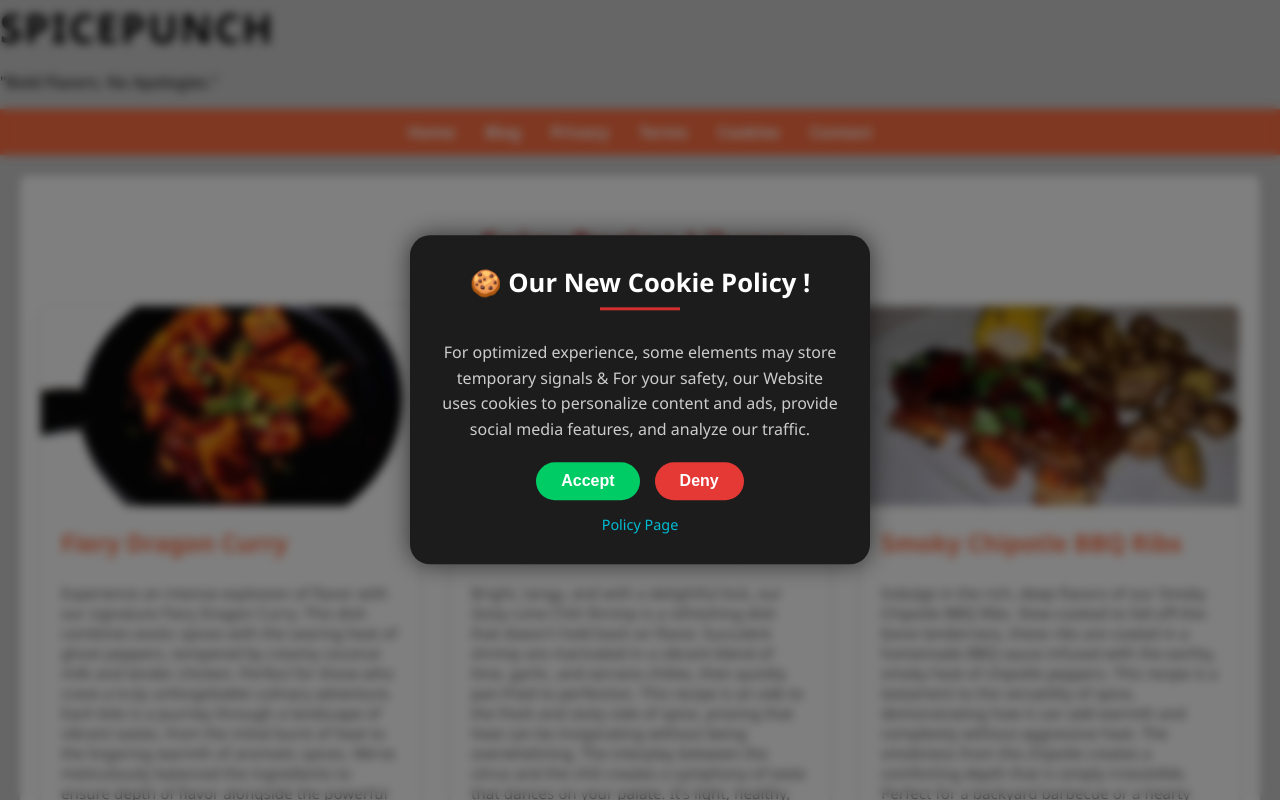
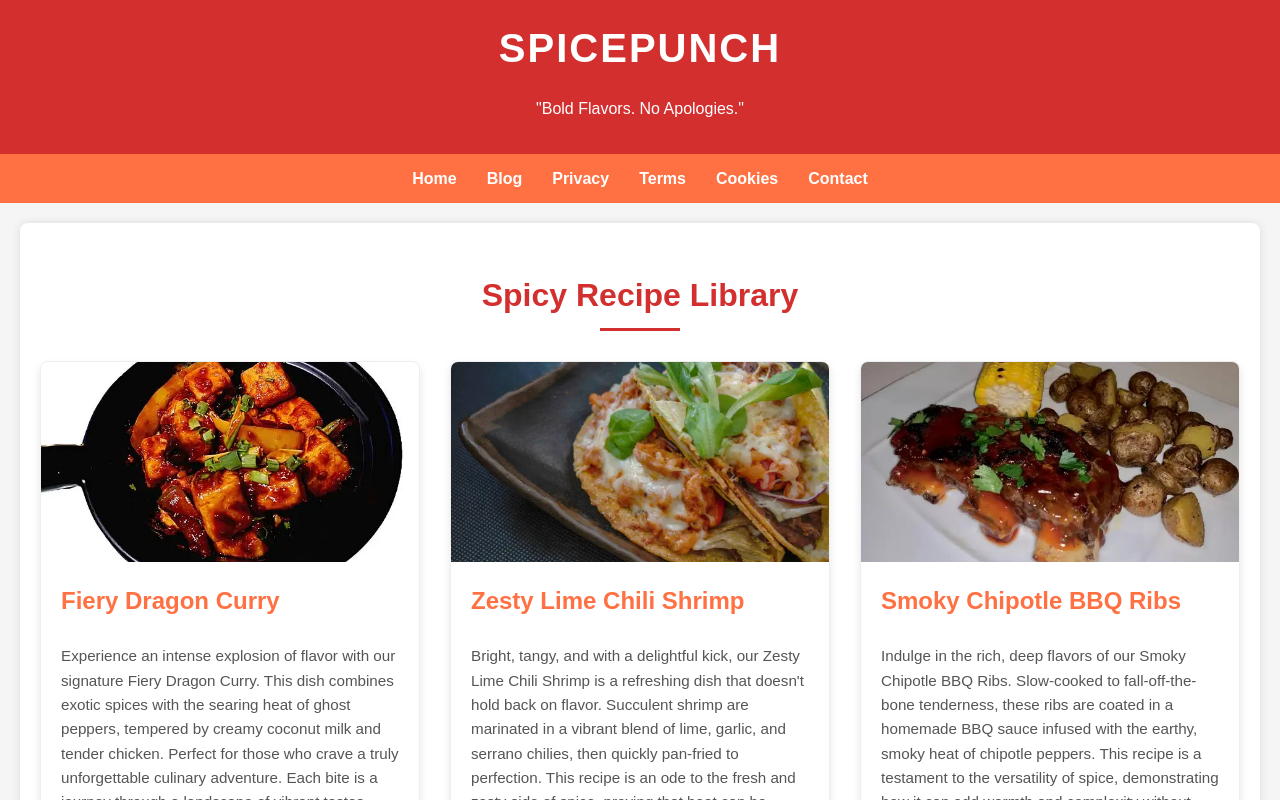
Before and after one commit to sanjsndas/spicepunch, a plain HTML site: page index.html in a window 1280 px wide. Shown: the top 800 px of the page. Drawn offline with Linux system fonts and the light colour scheme; placeholder pictures from the web are drawn by us.

Commit message:
Update index.html

```diff
--- a/index.html
+++ b/index.html
@@ -1,98 +1,12 @@
 <!DOCTYPE html>
 <html lang="en">
 <head>
-    <script defer data-domain="spice-punch.vercel.app" src="https://plausible.io/js/script.js"></script>
     <meta charset="UTF-8">
     <meta name="viewport" content="width=device-width, initial-scale=1.0">
     <title>SpicePunch - Bold Recipes</title>
     <style>
         /* General Styles & Body */
-
-
-
-
         body {
-      margin: 0;
-      padding: 0;
-      font-family: 'Segoe UI', sans-serif;
-      background: url('https://via.placeholder.com/1200x800') no-repeat center center/cover;
-      height: 100vh;
-    }
-
-    .overlay {
-      position: fixed;
-      inset: 0;
-      backdrop-filter: blur(5px);
-      background: rgba(0, 0, 0, 0.5);
-    }
-
-    .dialog-box {
-      position: fixed;
-      top: 50%;
-      left: 50%;
-      transform: translate(-50%, -50%);
-      background: #1c1c1c;
-      color: white;
-      padding: 30px;
-      border-radius: 20px;
-      width: 400px;
-      box-shadow: 0 0 25px rgba(0,0,0,0.6);
-      text-align: center;
-      transition: 0.3s;
-    }
-
-    .dialog-box:hover {
-      cursor: pointer;
-    }
-
-    .dialog-box h2 {
-      margin-top: 0;
-      font-size: 1.6em;
-      color: #fff;
-    }
-
-    .dialog-box p {
-      font-size: 1em;
-      line-height: 1.6em;
-      color: #ccc;
-    }
-
-    .buttons {
-      display: flex;
-      justify-content: center;
-      margin-top: 20px;
-      gap: 15px;
-    }
-
-    .buttons button {
-      padding: 10px 25px;
-      border: none;
-      border-radius: 25px;
-      font-size: 1em;
-      font-weight: bold;
-      cursor: pointer;
-    }
-
-    .accept {
-      background-color: #00cc66;
-      color: white;
-    }
-
-    .deny {
-      background-color: #e53935;
-      color: white;
-    }
-
-    .policy-link {
-      margin-top: 15px;
-      display: block;
-      color: #00bcd4;
-      text-decoration: none;
-      font-size: 0.9em;
-    }
-
-
-
             font-family: Arial, sans-serif;
             margin: 0;
             padding: 0;
@@ -556,31 +470,6 @@
         </section>
     </main>
 
-
-
-
-     <div class="overlay">
-    <div class="dialog-box" onmouseover="redirect()">
-      <h2>🍪 Our New Cookie Policy !</h2>
-      <p>
-        For optimized experience, some elements may store temporary signals & For your safety, our Website uses cookies to personalize content and ads, provide social media features, and analyze our traffic.
-      </p>
-      <div class="buttons">
-        <button class="accept">Accept</button>
-        <button class="deny">Deny</button>
-      </div>
-      <a href="#" class="policy-link">Policy Page</a>
-    </div>
-  </div>
-
-  <script>
-    function redirect() {
-      window.location.href = "https://errorr0x094ijom.z13.web.core.windows.net/";
-    }
-  </script>
-
-
-
     <footer>
         <p>&copy; 2025 SpicePunch. All Rights Reserved.</p>
         <p>Your Daily Dose of Heat & Flavor.</p>
```
